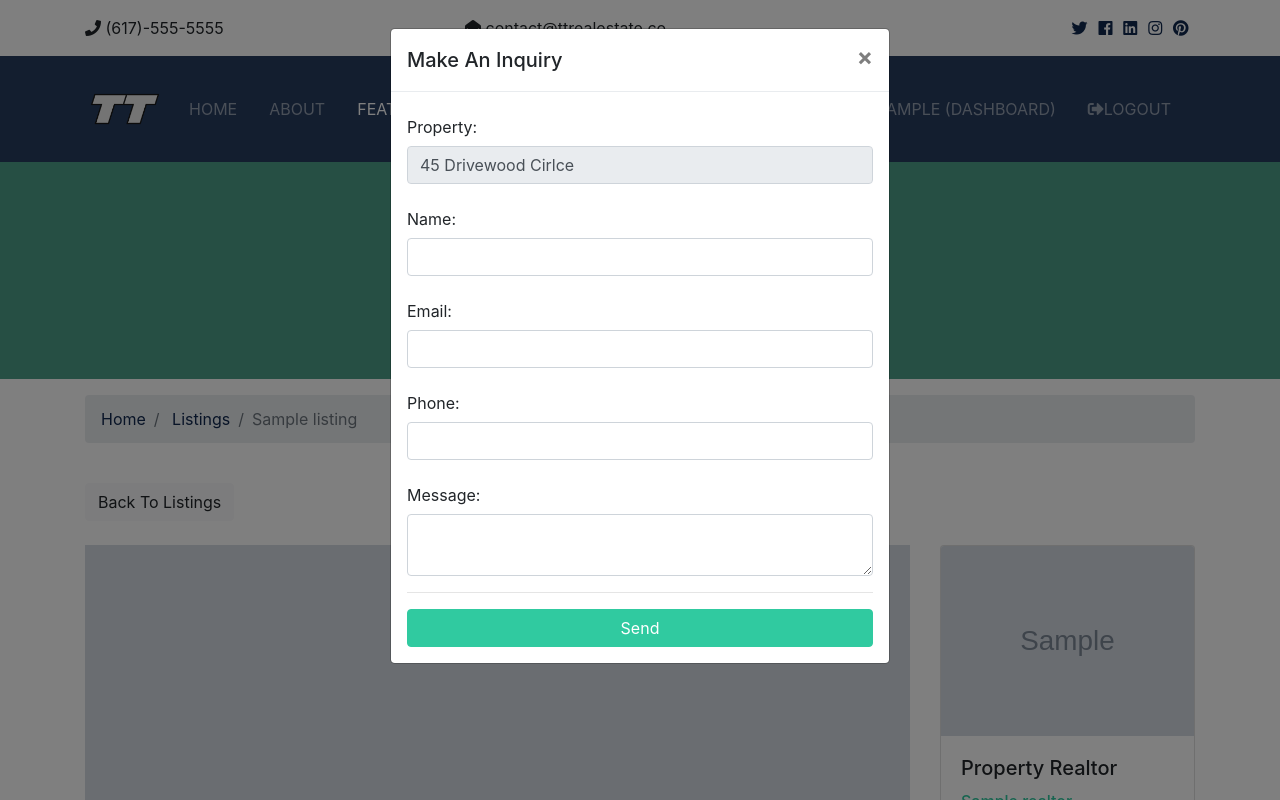
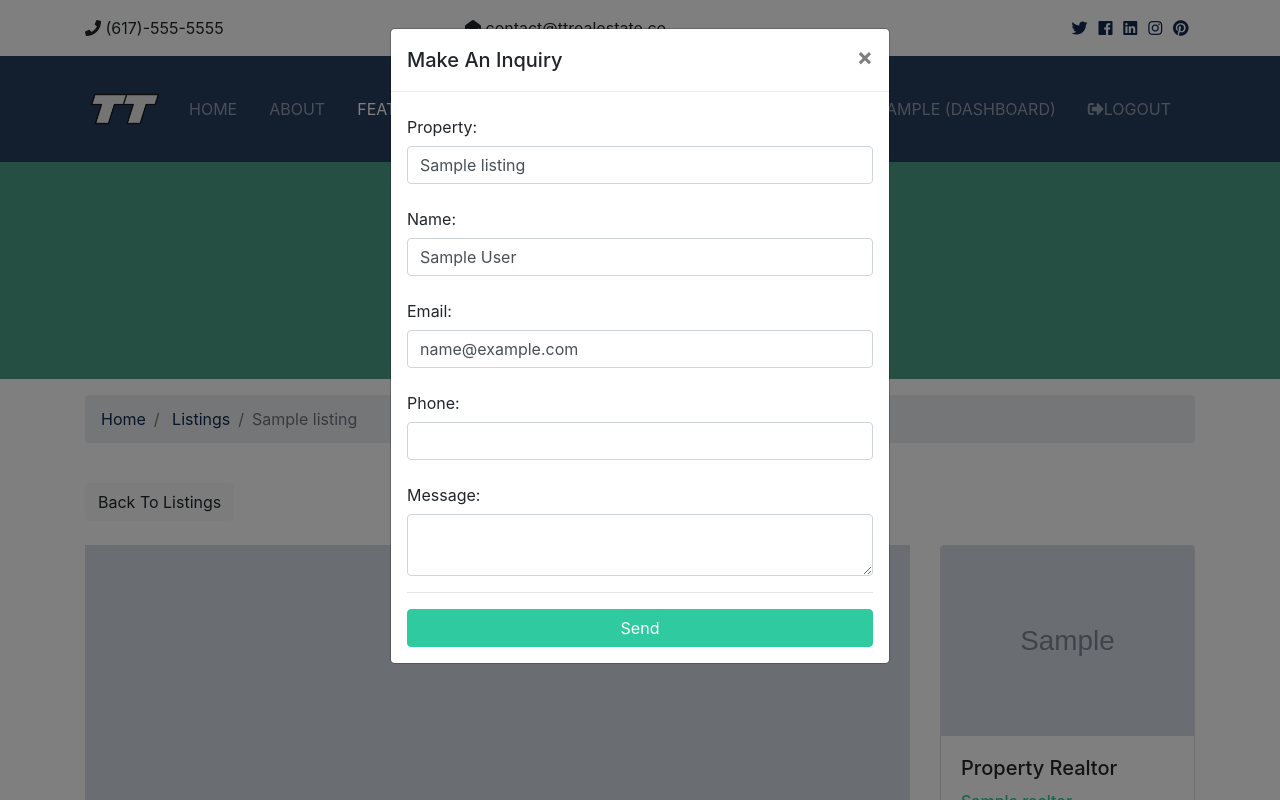
Before and after one commit to Arnav60/ttre, a Django app: page /listings/1 in a window 1280 px wide, after a click on "Make An Inquiry". Run offline with Django 3.2, Linux system fonts and the light colour scheme; a user stored in the database is signed in; tables that the repository leaves empty hold one stand-in row (values such as "Sample post"); grey boxes marked "Sample" are stand-in pictures; some libraries are stand-ins or nearby versions.

Commit message:
added contact/inquiry form with its url paths and added form submission from contact views

```diff
--- /dev/null
+++ b/contacts/urls.py
@@ -0,0 +1,6 @@
+from django.urls import path
+from . import views
+
+urlpatterns = [
+    path('contact' , views.contact , name='contact')
+]
--- a/templates/listings/listing.html
+++ b/templates/listings/listing.html
@@ -148,7 +148,7 @@
     </div>
   </section>
 
-  <!-- Inquiry Modal -->
+  <!-- Inquiry Model -->
   <div class="modal fade" id="inquiryModal" role="dialog">
     <div class="modal-dialog">
       <div class="modal-content">
@@ -159,18 +159,28 @@
           </button>
         </div>
         <div class="modal-body">
-          <form>
+          <form action="{% url 'contact'%}" method="POST">
+            {%csrf_token%}
+            {% if user.is_authenticated %}
+              <input type="hidden" name="user_id" value="{{user.id}}">
+            {% else %}
+              <input type="hidden" name="user_id" value="0">
+            {% endif %}
+            <input type="hidden" name="realtor_email" value="{{listing.realtor.email}}">
+            <input type="hidden" name="listing_id" value="{{listing.id}}">
             <div class="form-group">
               <label for="property_name" class="col-form-label">Property:</label>
-              <input type="text" name="listing" class="form-control" value="45 Drivewood Cirlce" disabled>
+              <input type="text" name="listing" class="form-control" value="{{listing.title}}">
             </div>
             <div class="form-group">
               <label for="name" class="col-form-label">Name:</label>
-              <input type="text" name="name" class="form-control" required>
+              <input type="text" name="name" class="form-control" {% if user.is_authenticated %}
+              value="{{user.first_name}} {{user.last_name}}" {%endif%} required>
             </div>
             <div class="form-group">
               <label for="email" class="col-form-label">Email:</label>
-              <input type="email" name="email" class="form-control" required>
+              <input type="email" name="email" class="form-control" {% if user.is_authenticated %}
+              value="{{user.email}}" {%endif%} required>
             </div>
             <div class="form-group">
               <label for="phone" class="col-form-label">Phone:</label>
--- a/ttre/urls.py
+++ b/ttre/urls.py
@@ -24,5 +24,6 @@
     path('' , include('pages.urls')),
     path('admin/', admin.site.urls),
     path('listings/' , include('listings.urls')),
-    path('accounts/' , include('accounts.urls'))
+    path('accounts/' , include('accounts.urls')),
+    path('contacts/' , include('contacts.urls'))
 ] + static(settings.MEDIA_URL, document_root = settings.MEDIA_ROOT)
```
Also changed, not shown: contacts/views.py (+20 -2 lines).
